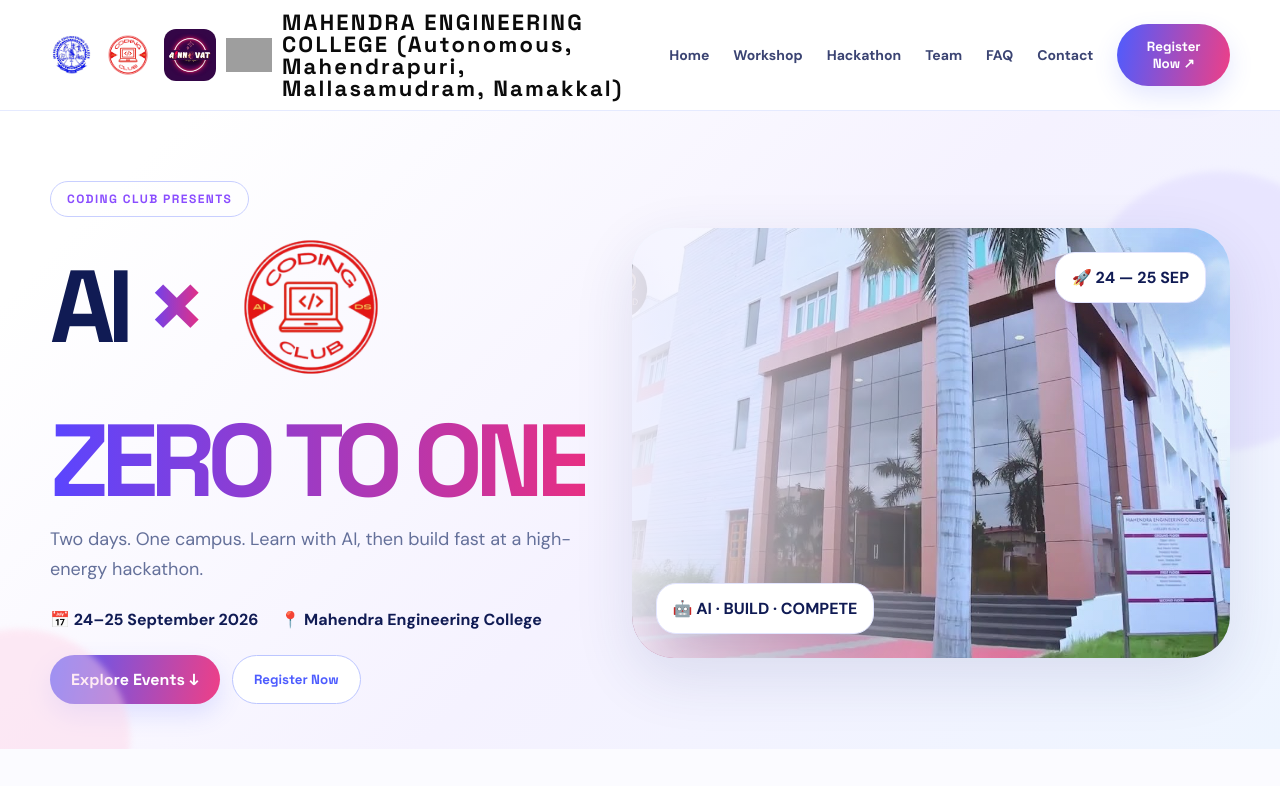
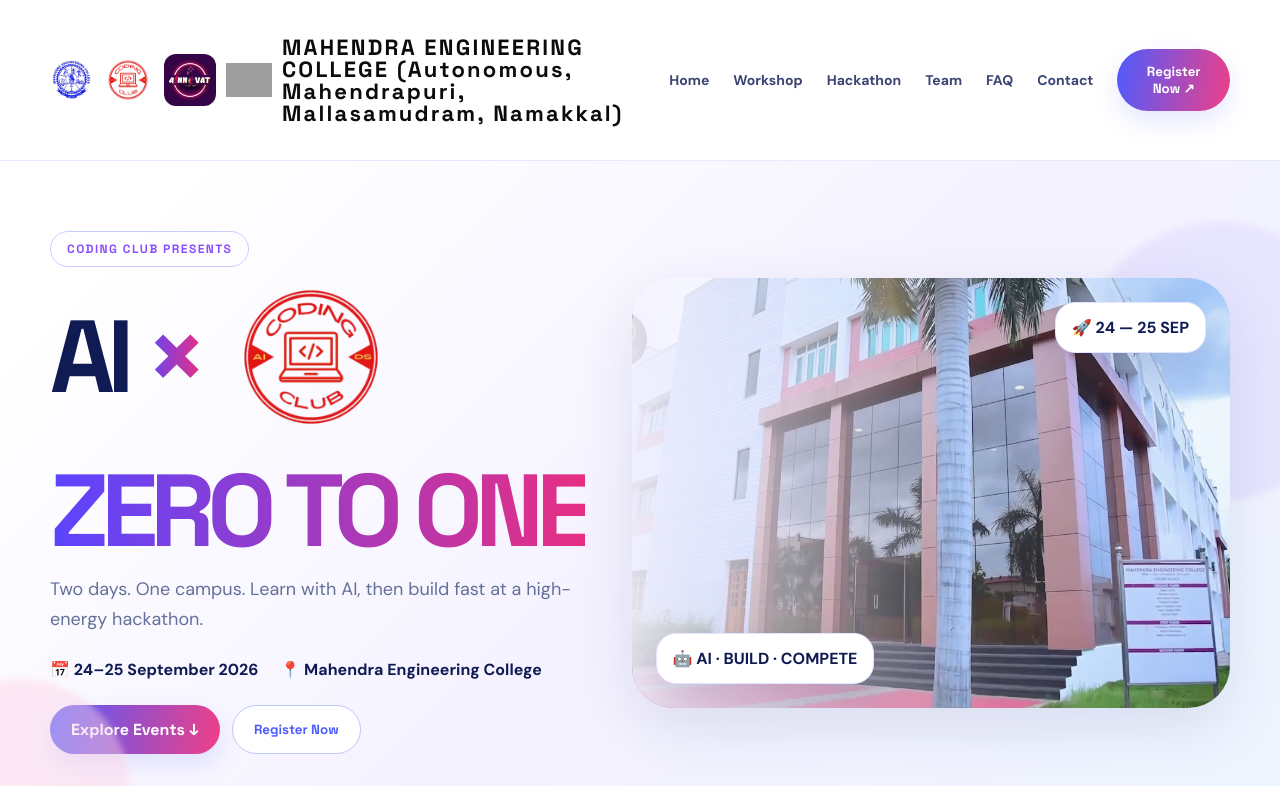
Before and after one commit to CodingClubAI-DS/Coding-Club-Event---1-Web, a plain HTML site: page index.html in a window 1280 px wide. Shown: the top 786 px of the page. Drawn offline with Linux system fonts and the light colour scheme; grey boxes are pictures that could not be loaded.

Commit message:
Updated website

```diff
--- a/index.html
+++ b/index.html
@@ -22,7 +22,7 @@ a{text-decoration:none;color:inherit}
 img{max-width:100%;display:block}
 .container{width:min(1180px,calc(100% - 40px));margin:auto}
 header{position:sticky;top:0;z-index:50;background:rgba(255,255,255,.82);backdrop-filter:blur(18px);border-bottom:1px solid rgba(223,229,255,.8)}
-.nav{height:110px;display:flex;align-items:center;justify-content:space-between;gap:24px}
+.nav{height:160px;display:flex;align-items:center;justify-content:space-between;gap:24px}
 .brand{display:flex;align-items:center;gap:10px}
 .brand img{width:46px;height:46px;object-fit:contain}
 .brand img.club{width:52px;height:52px}.brand img.annovat{width:52px;height:52px;border-radius:12px}
```
